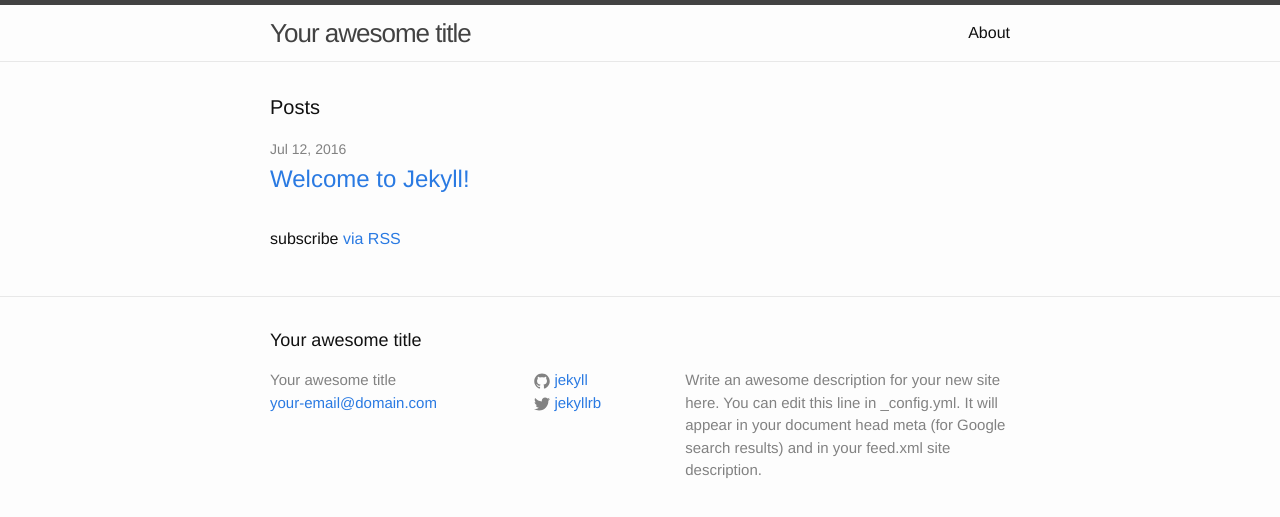
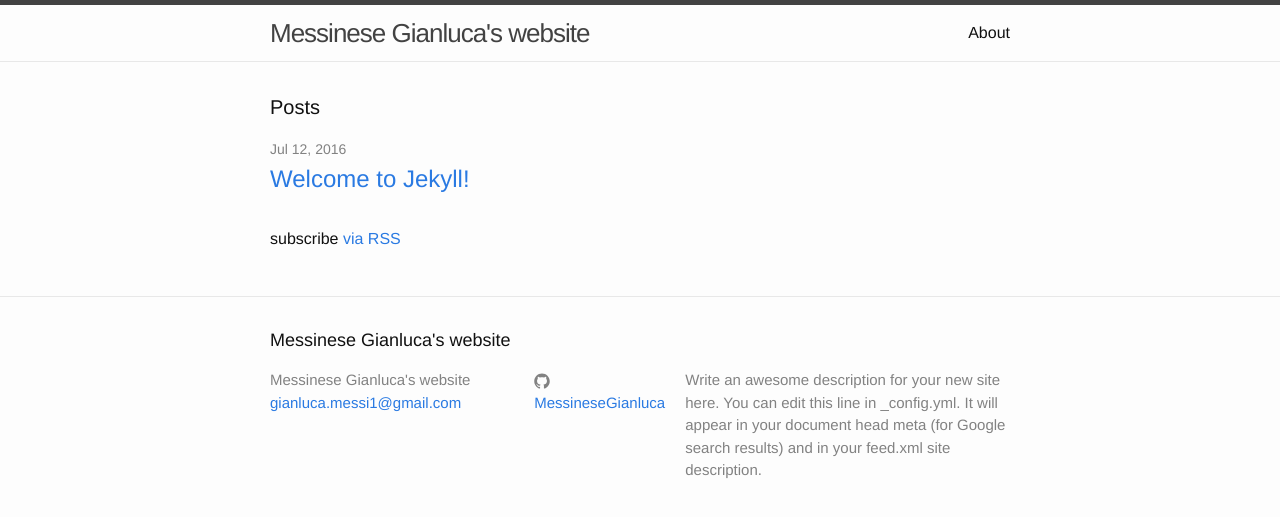
Before and after one commit to MessineseGianluca/MessineseGianluca.github.io, a Jekyll site: the page built from index.html, in a window 1280 px wide. Shown: the top 517 px of the page. Built offline with Jekyll 4.4.1, drawn with Linux system fonts in a browser that asks for light colours.

Commit message:
Change some confings

```diff
--- a/_config.yml
+++ b/_config.yml
@@ -6,16 +6,16 @@
 # 'jekyll serve'. If you change this file, please restart the server process.
 
 # Site settings
-title: Your awesome title
-email: your-email@domain.com
+title: Messinese Gianluca's website
+email: gianluca.messi1@gmail.com
 description: > # this means to ignore newlines until "baseurl:"
   Write an awesome description for your new site here. You can edit this
   line in _config.yml. It will appear in your document head meta (for
   Google search results) and in your feed.xml site description.
 baseurl: "" # the subpath of your site, e.g. /blog
 url: "http://yourdomain.com" # the base hostname & protocol for your site
-twitter_username: jekyllrb
-github_username:  jekyll
+github_username:  MessineseGianluca
 
 # Build settings
 markdown: kramdown
+detach: true
```
